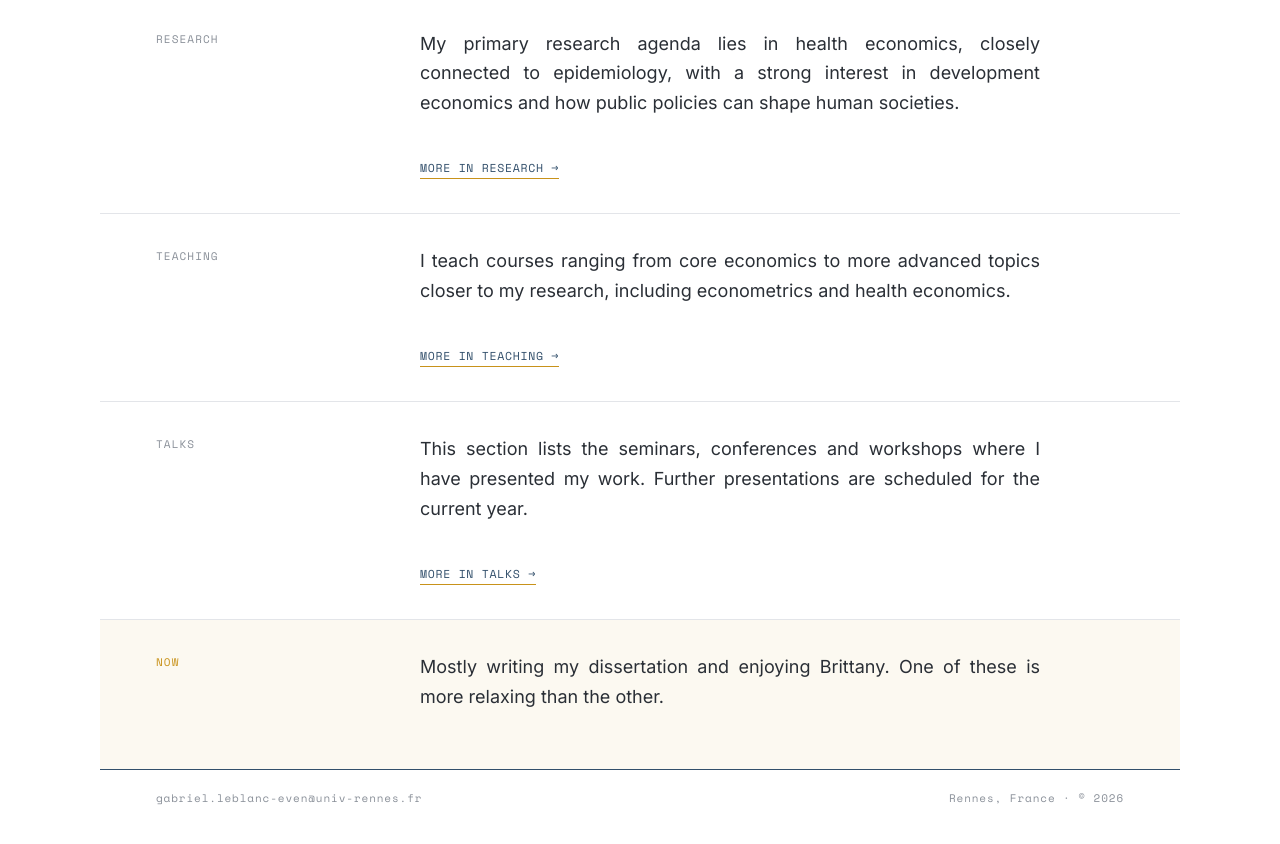
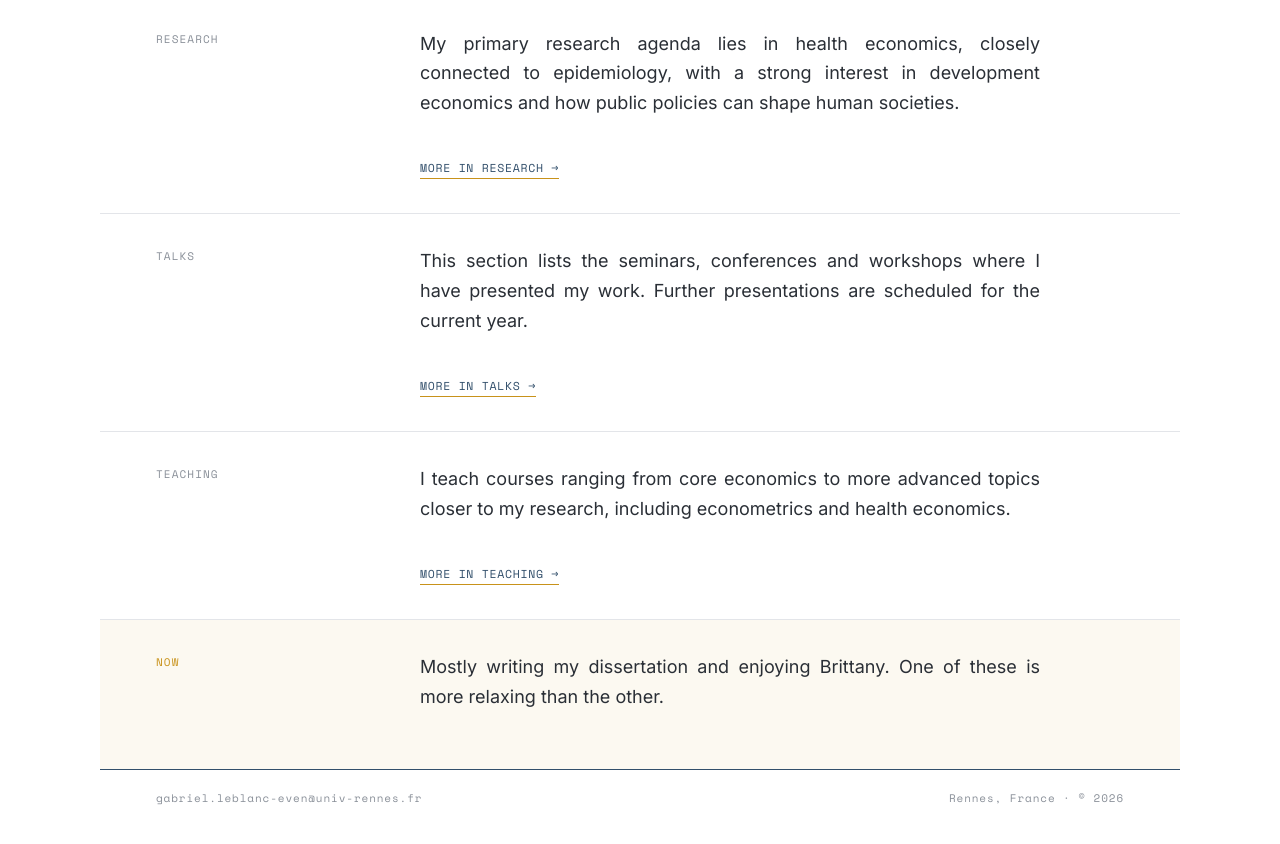
Before and after one commit to gabriel-leblanceven/gabriel-leblanceven.github.io, a Jekyll site: the page built from _pages/about.md, in a window 1280 px wide, cut to the strip 683-1556 px from the top of the page. Shown: the top 844 px of the strip. Built offline with Jekyll 4.4.1, drawn with Linux system fonts in a browser that asks for light colours; a script bundle is joined from its source files by our own code; library files that are not in the unit come from our copies.

Commit message:
Update about.md

```diff
--- a/_pages/about.md
+++ b/_pages/about.md
@@ -38,8 +38,8 @@ layout: single
 .gle__rowlabel--now{color:#c8921a;}
 .gle__rowbody{padding:32px 56px 34px 40px;}
 .gle__text{font-size:15.5px;color:#2a2f36;line-height:1.65;max-width:620px;text-align:justify;}
-.gle__more{display:inline-block;font-family:'Space Mono',monospace;font-size:11.5px;letter-spacing:0.06em;text-transform:uppercase;color:#324f6b;margin-top:18px;border-bottom:1px solid #c8921a;padding-bottom:2px;}
-.gle__more:hover{color:#c8921a;}
+.gle__more{display:inline-block;font-family:'Space Mono',monospace;font-size:11.5px;letter-spacing:0.06em;text-transform:uppercase;color:#324f6b;margin-top:18px;border-bottom:1px solid #c8921a;padding-bottom:2px;text-decoration:none !important;}
+.gle__more:hover{color:#c8921a;text-decoration:none !important;}
 .gle__muted{color:#9aa3b0;}
 .gle__footer{display:flex;align-items:center;justify-content:space-between;padding:20px 56px 40px;font-family:'Space Mono',monospace;font-size:11px;letter-spacing:0.08em;color:#8a9099;}
 .page,.page__inner-wrap,#main,article.page{max-width:100% !important;width:100% !important;padding:0 !important;float:none !important;}
@@ -100,18 +100,18 @@ html, body{margin:0 !important;padding:0 !important;}
   </div>
 
   <div class="gle__row">
+    <div class="gle__rowlabel">Talks</div>
+    <div class="gle__rowbody">
+      <p class="gle__text">This section lists the seminars, conferences and workshops where I have presented my work. Further presentations are scheduled for the current year.</p>
+      <a class="gle__more" href="{{ '/talks/' | relative_url }}">More in Talks &rarr;</a>
+    </div>
+  </div>
+
+  <div class="gle__row">
     <div class="gle__rowlabel">Teaching</div>
     <div class="gle__rowbody">
       <p class="gle__text">I teach courses ranging from core economics to more advanced topics closer to my research, including econometrics and health economics.</p>
       <a class="gle__more" href="{{ '/teaching/' | relative_url }}">More in Teaching &rarr;</a>
-    </div>
-  </div>
-
-  <div class="gle__row">
-    <div class="gle__rowlabel">Talks</div>
-    <div class="gle__rowbody">
-      <p class="gle__text">This section lists the seminars, conferences and workshops where I have presented my work. Further presentations are scheduled for the current year.</p>
-      <a class="gle__more" href="{{ '/talks/' | relative_url }}">More in Talks &rarr;</a>
     </div>
   </div>
 
```
